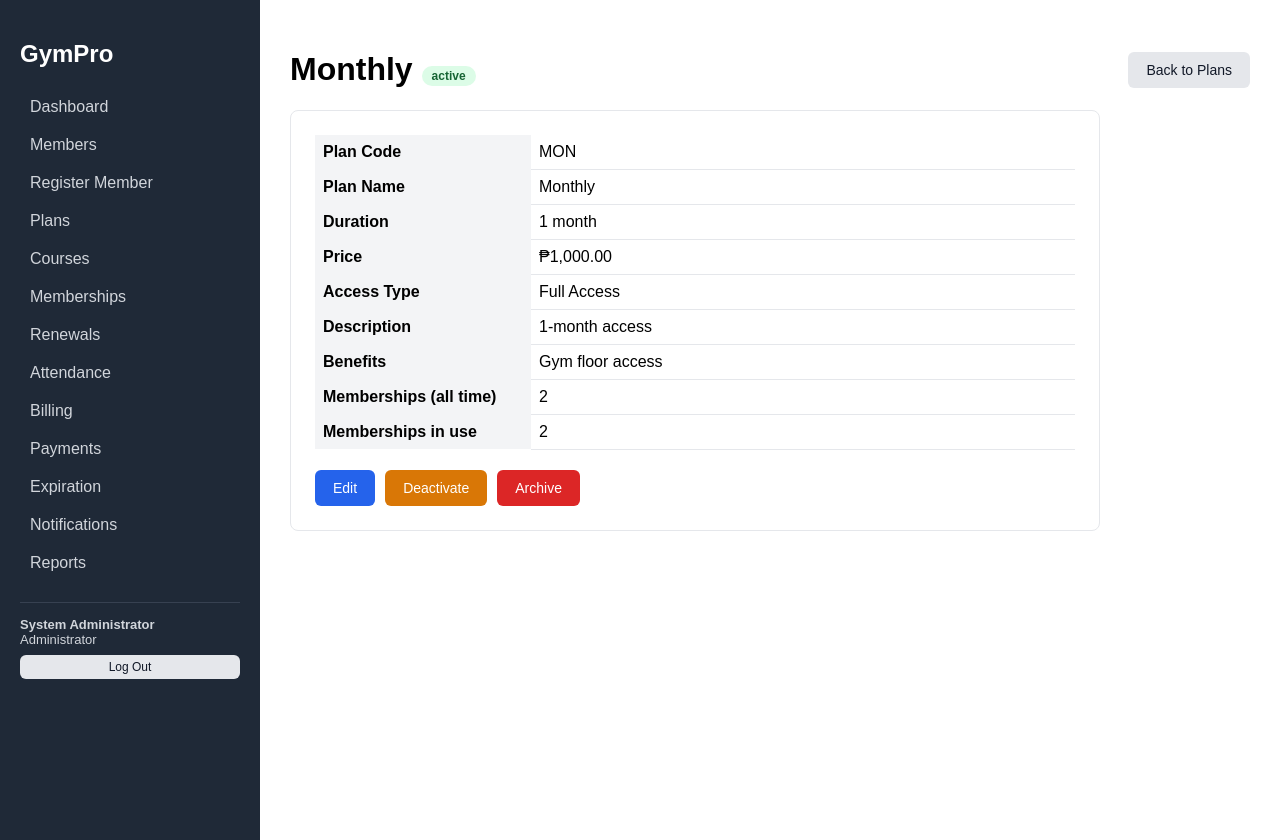
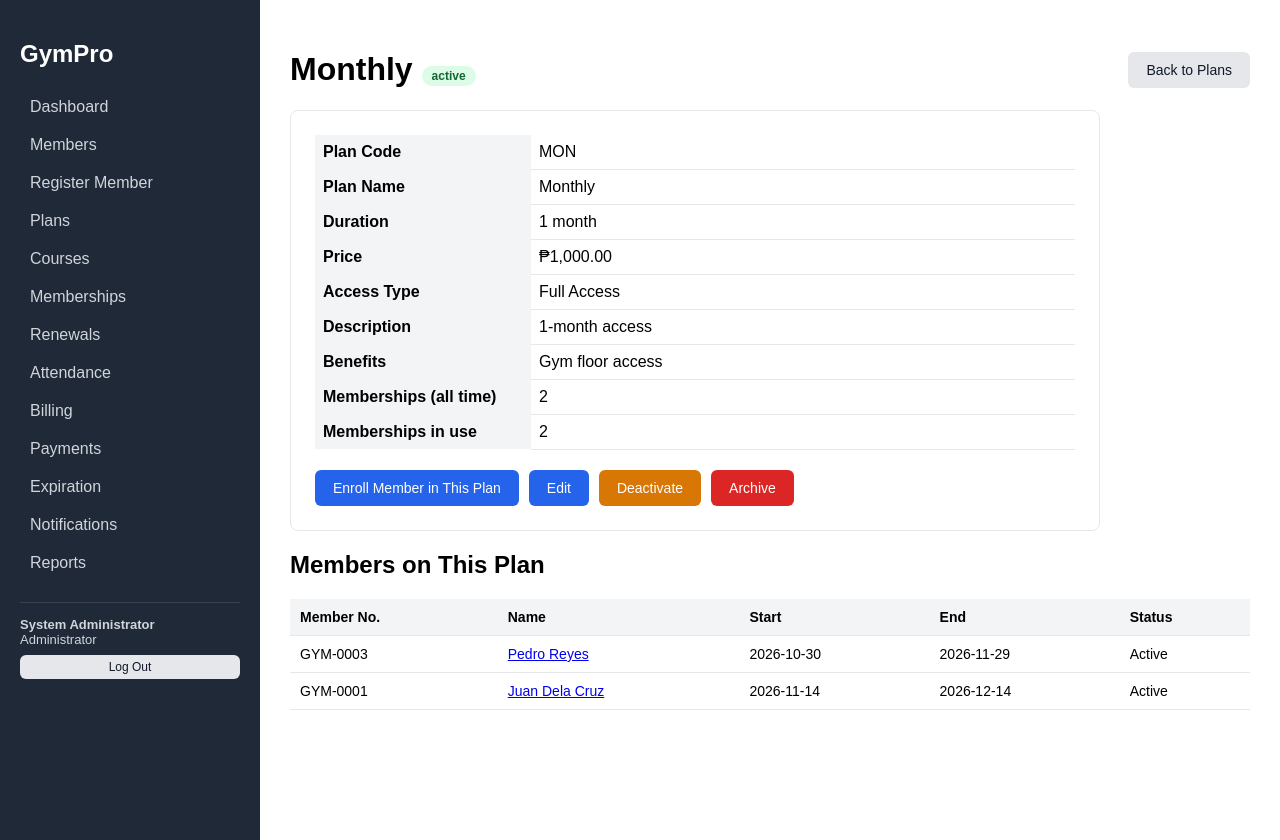
Before and after one commit to Radleyyyy/GYM_MANAGEMENT_SYSTEM, a Flask app: page /plans/1 in a window 1280 px wide. Run offline with Flask 3, Linux system fonts and the light colour scheme; the visitor is signed in with stand-in values (Sample User, id 1); data comes from the database, SQL or seed files in the repository.

Commit message:
Lab 32: integrate members and membership plans
Co-Authored-By: Claude Sonnet 5.5 <noreply@anthropic.com>
Claude-Session: https://claude.ai/code/session_01QLzJ8FNymYG2JacZtpnBWW

```diff
--- a/controllers/memberships.py
+++ b/controllers/memberships.py
@@ -67,6 +67,10 @@ def register():
         "plan_id": request.args.get("plan_id", ""),
         "start_date": date.today().isoformat(),
     }
+    if request.method == "GET" and form["member_id"].isdigit() \
+            and membership_model.has_open_membership(int(form["member_id"])):
+        flash("This member already has an active or pending membership.", "error")
+        form["member_id"] = ""
     if request.method == "POST":
         form = {k: request.form.get(k, "").strip() for k in form}
         errors, member, plan, start, end = validate(form)
--- a/controllers/plans.py
+++ b/controllers/plans.py
@@ -103,6 +103,7 @@ def view(plan_id):
         "plan_view.html", plan=plan,
         total_memberships=plan_model.count_memberships(plan_id),
         active_memberships=plan_model.count_active_memberships(plan_id),
+        plan_members=plan_model.list_plan_members(plan_id),
     )
 
 
--- a/models/plan_model.py
+++ b/models/plan_model.py
@@ -130,3 +130,17 @@ def list_active_plans():
     ).fetchall()
     conn.close()
     return rows
+
+
+def list_plan_members(plan_id):
+    """Lab 32: every member enrolled in this plan, newest first."""
+    conn = get_db()
+    rows = conn.execute(
+        """SELECT m.member_id, m.member_number, m.first_name, m.last_name,
+                  ms.start_date, ms.end_date, ms.status
+           FROM memberships ms JOIN members m ON m.member_id = ms.member_id
+           WHERE ms.plan_id = ? ORDER BY ms.membership_id DESC""",
+        (plan_id,),
+    ).fetchall()
+    conn.close()
+    return rows
--- a/templates/membership_form.html
+++ b/templates/membership_form.html
@@ -2,6 +2,12 @@
 {% block title %}Register Membership{% endblock %}
 {% block content %}
 <h1>Register Membership</h1>
+{% if not members %}
+<p class="muted">No members are available. <a href="{{ url_for('members.register') }}">Register a member</a> first.</p>
+{% endif %}
+{% if not plans %}
+<p class="muted">No active plans. <a href="{{ url_for('plans.register') }}">Create a membership plan</a> first.</p>
+{% endif %}
 <form method="post" class="form-card">
   <div class="grid">
     <label>Member *
--- a/templates/membership_list.html
+++ b/templates/membership_list.html
@@ -22,8 +22,8 @@
     {% for m in memberships %}
     <tr>
       <td>{{ m.membership_id }}</td>
-      <td>{{ m.first_name }} {{ m.last_name }}</td>
-      <td>{{ m.plan_name }}</td>
+      <td>{% if can('members') %}<a href="{{ url_for('members.view', member_id=m.member_id) }}">{{ m.first_name }} {{ m.last_name }}</a>{% else %}{{ m.first_name }} {{ m.last_name }}{% endif %}</td>
+      <td>{% if can('plans') %}<a href="{{ url_for('plans.view', plan_id=m.plan_id) }}">{{ m.plan_name }}</a>{% else %}{{ m.plan_name }}{% endif %}</td>
       <td>{{ m.start_date }}</td>
       <td>{{ m.end_date }}</td>
       <td>{{ "%.2f"|format(m.membership_fee) }}</td>
--- a/templates/plan_view.html
+++ b/templates/plan_view.html
@@ -22,6 +22,9 @@
   </table>
 
   <div class="actions">
+    {% if plan.status == 'active' and can('memberships', 'POST') %}
+    <a href="{{ url_for('memberships.register', plan_id=plan.plan_id) }}" class="btn">Enroll Member in This Plan</a>
+    {% endif %}
     {% if can('plans', 'POST') %}
     {% if plan.status != 'archived' %}
     <a href="{{ url_for('plans.edit', plan_id=plan.plan_id) }}" class="btn">Edit</a>
@@ -54,4 +57,22 @@
     {% endif %}
   </div>
 </div>
+
+<h2>Members on This Plan</h2>
+<table class="data-table">
+  <thead><tr><th>Member No.</th><th>Name</th><th>Start</th><th>End</th><th>Status</th></tr></thead>
+  <tbody>
+    {% for pm in plan_members %}
+    <tr>
+      <td>{{ pm.member_number }}</td>
+      <td>{% if can('members') %}<a href="{{ url_for('members.view', member_id=pm.member_id) }}">{{ pm.first_name }} {{ pm.last_name }}</a>{% else %}{{ pm.first_name }} {{ pm.last_name }}{% endif %}</td>
+      <td>{{ pm.start_date }}</td>
+      <td>{{ pm.end_date }}</td>
+      <td>{{ pm.status|capitalize }}</td>
+    </tr>
+    {% else %}
+    <tr><td colspan="5" class="muted">No members on this plan yet.</td></tr>
+    {% endfor %}
+  </tbody>
+</table>
 {% endblock %}
```
Also changed, not shown: models/membership_model.py (+5 -2 lines).
